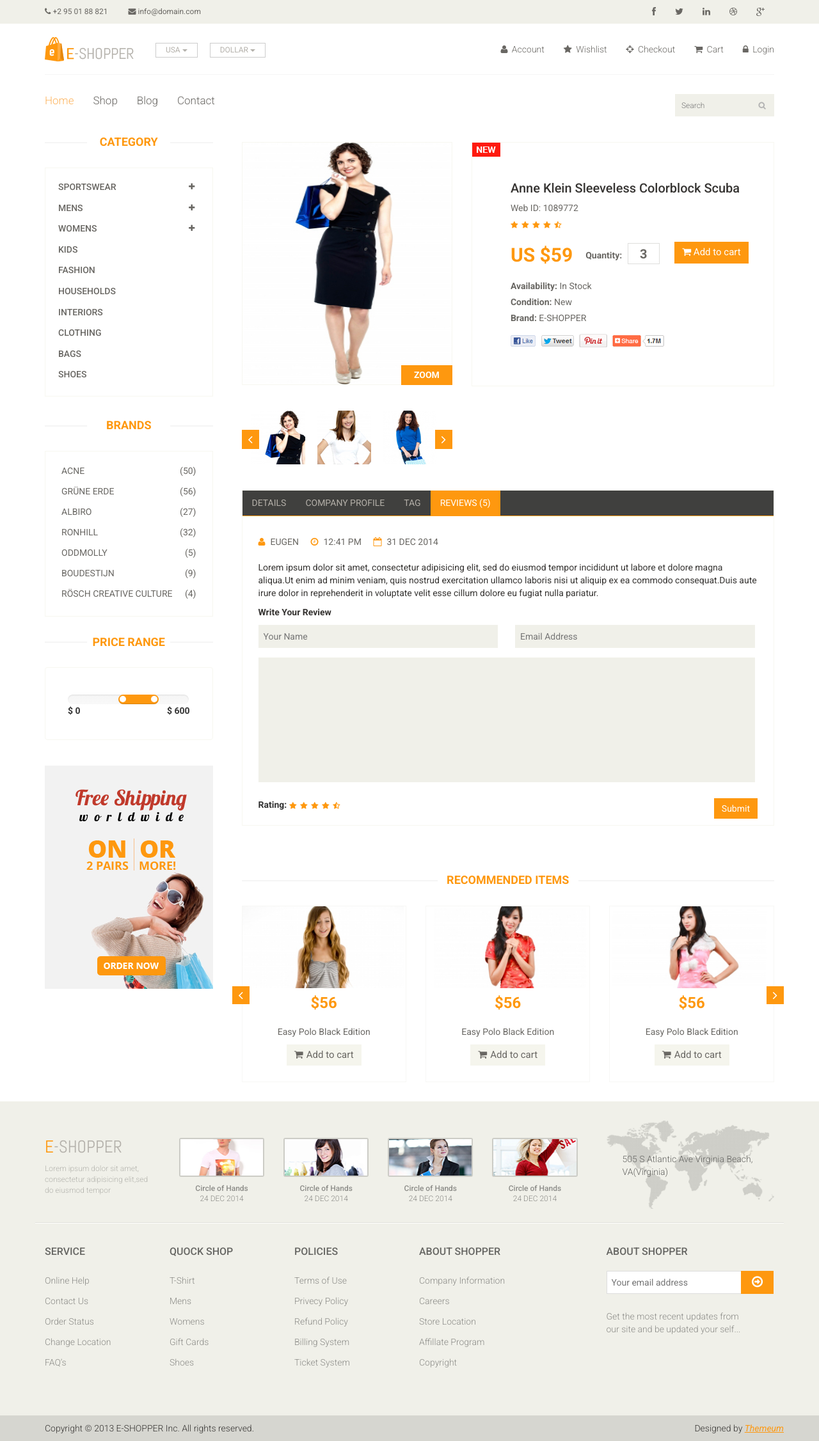
After one commit to gurnitha/2022-django-eshopper, a Django app: page /product/1 in a window 1280 px wide. The commit adds this page. Shown: the whole page at 64% size. Run offline with Django 3.2, Linux system fonts and the light colour scheme.

Commit message:
4. Create product_detail page

```diff
--- a/shop/urls.py
+++ b/shop/urls.py
@@ -9,4 +9,5 @@ from shop import views
 urlpatterns = [
     path('', views.index, name='index'),
     path('products/', views.products, name='products'),
+    path('product/1', views.product_detail, name='product_detail'),
 ]
--- a/shop/views.py
+++ b/shop/views.py
@@ -8,3 +8,7 @@ def index(request):
 
 def products(request):
 	return render(request, 'products.html')
+
+
+def product_detail(request):
+	return render(request, 'product_detail.html')
--- a/templates/index.html
+++ b/templates/index.html
@@ -228,7 +228,9 @@
 										<div class="product-overlay">
 											<div class="overlay-content">
 												<h2>$56</h2>
+												<a href="{% url 'product_detail' %}">
 												<p>Easy Polo Black Edition</p>
+												</a>
 												<a href="#" class="btn btn-default add-to-cart"><i class="fa fa-shopping-cart"></i>Add to cart</a>
 											</div>
 										</div>
@@ -389,7 +391,9 @@
 											<div class="productinfo text-center">
 												<img src="{% static 'images/home/gallery1.jpg' %}" alt="" />
 												<h2>$56</h2>
-												<p>Easy Polo Black Edition</p>
+												<a href="{% url 'product_detail' %}">
+												<p>--------Easy Polo Black Edition</p>
+											    </a>
 												<a href="#" class="btn btn-default add-to-cart"><i class="fa fa-shopping-cart"></i>Add to cart</a>
 											</div>
 
--- /dev/null
+++ b/templates/product_detail.html
@@ -0,0 +1,499 @@
+{% extends 'base.html' %}
+{% load static %}
+
+{% block title %}Product 1{% endblock title %}
+
+{% block content %}
+
+	<section>
+		<div class="container">
+			<div class="row">
+				<div class="col-sm-3">
+					<div class="left-sidebar">
+						<h2>Category</h2>
+						<div class="panel-group category-products" id="accordian"><!--category-productsr-->
+							<div class="panel panel-default">
+								<div class="panel-heading">
+									<h4 class="panel-title">
+										<a data-toggle="collapse" data-parent="#accordian" href="#sportswear">
+											<span class="badge pull-right"><i class="fa fa-plus"></i></span>
+											Sportswear
+										</a>
+									</h4>
+								</div>
+								<div id="sportswear" class="panel-collapse collapse">
+									<div class="panel-body">
+										<ul>
+											<li><a href="">Nike </a></li>
+											<li><a href="">Under Armour </a></li>
+											<li><a href="">Adidas </a></li>
+											<li><a href="">Puma</a></li>
+											<li><a href="">ASICS </a></li>
+										</ul>
+									</div>
+								</div>
+							</div>
+							<div class="panel panel-default">
+								<div class="panel-heading">
+									<h4 class="panel-title">
+										<a data-toggle="collapse" data-parent="#accordian" href="#mens">
+											<span class="badge pull-right"><i class="fa fa-plus"></i></span>
+											Mens
+										</a>
+									</h4>
+								</div>
+								<div id="mens" class="panel-collapse collapse">
+									<div class="panel-body">
+										<ul>
+											<li><a href="">Fendi</a></li>
+											<li><a href="">Guess</a></li>
+											<li><a href="">Valentino</a></li>
+											<li><a href="">Dior</a></li>
+											<li><a href="">Versace</a></li>
+											<li><a href="">Armani</a></li>
+											<li><a href="">Prada</a></li>
+											<li><a href="">Dolce and Gabbana</a></li>
+											<li><a href="">Chanel</a></li>
+											<li><a href="">Gucci</a></li>
+										</ul>
+									</div>
+								</div>
+							</div>
+
+							<div class="panel panel-default">
+								<div class="panel-heading">
+									<h4 class="panel-title">
+										<a data-toggle="collapse" data-parent="#accordian" href="#womens">
+											<span class="badge pull-right"><i class="fa fa-plus"></i></span>
+											Womens
+										</a>
+									</h4>
+								</div>
+								<div id="womens" class="panel-collapse collapse">
+									<div class="panel-body">
+										<ul>
+											<li><a href="">Fendi</a></li>
+											<li><a href="">Guess</a></li>
+											<li><a href="">Valentino</a></li>
+											<li><a href="">Dior</a></li>
+											<li><a href="">Versace</a></li>
+										</ul>
+									</div>
+								</div>
+							</div>
+							<div class="panel panel-default">
+								<div class="panel-heading">
+									<h4 class="panel-title"><a href="#">Kids</a></h4>
+								</div>
+							</div>
+							<div class="panel panel-default">
+								<div class="panel-heading">
+									<h4 class="panel-title"><a href="#">Fashion</a></h4>
+								</div>
+							</div>
+							<div class="panel panel-default">
+								<div class="panel-heading">
+									<h4 class="panel-title"><a href="#">Households</a></h4>
+								</div>
+							</div>
+							<div class="panel panel-default">
+								<div class="panel-heading">
+									<h4 class="panel-title"><a href="#">Interiors</a></h4>
+								</div>
+							</div>
+							<div class="panel panel-default">
+								<div class="panel-heading">
+									<h4 class="panel-title"><a href="#">Clothing</a></h4>
+								</div>
+							</div>
+							<div class="panel panel-default">
+								<div class="panel-heading">
+									<h4 class="panel-title"><a href="#">Bags</a></h4>
+								</div>
+							</div>
+							<div class="panel panel-default">
+								<div class="panel-heading">
+									<h4 class="panel-title"><a href="#">Shoes</a></h4>
+								</div>
+							</div>
+						</div><!--/category-products-->
+
+						<div class="brands_products"><!--brands_products-->
+							<h2>Brands</h2>
+							<div class="brands-name">
+								<ul class="nav nav-pills nav-stacked">
+									<li><a href=""> <span class="pull-right">(50)</span>Acne</a></li>
+									<li><a href=""> <span class="pull-right">(56)</span>Grüne Erde</a></li>
+									<li><a href=""> <span class="pull-right">(27)</span>Albiro</a></li>
+									<li><a href=""> <span class="pull-right">(32)</span>Ronhill</a></li>
+									<li><a href=""> <span class="pull-right">(5)</span>Oddmolly</a></li>
+									<li><a href=""> <span class="pull-right">(9)</span>Boudestijn</a></li>
+									<li><a href=""> <span class="pull-right">(4)</span>Rösch creative culture</a></li>
+								</ul>
+							</div>
+						</div><!--/brands_products-->
+
+						<div class="price-range"><!--price-range-->
+							<h2>Price Range</h2>
+							<div class="well">
+								 <input type="text" class="span2" value="" data-slider-min="0" data-slider-max="600" data-slider-step="5" data-slider-value="[250,450]" id="sl2" ><br />
+								 <b>$ 0</b> <b class="pull-right">$ 600</b>
+							</div>
+						</div><!--/price-range-->
+
+						<div class="shipping text-center"><!--shipping-->
+							<img src="{% static 'images/home/shipping.jpg' %}" alt="" />
+						</div><!--/shipping-->
+
+					</div>
+				</div>
+
+				<div class="col-sm-9 padding-right">
+					<div class="product-details"><!--product-details-->
+						<div class="col-sm-5">
+							<div class="view-product">
+								<img src="{% static 'images/product-details/1.jpg' %}" alt="" />
+								<h3>ZOOM</h3>
+							</div>
+							<div id="similar-product" class="carousel slide" data-ride="carousel">
+
+								  <!-- Wrapper for slides -->
+								    <div class="carousel-inner">
+										<div class="item active">
+										  <a href=""><img src="{% static 'images/product-details/similar1.jpg' %}" alt=""></a>
+										  <a href=""><img src="{% static 'images/product-details/similar2.jpg' %}" alt=""></a>
+										  <a href=""><img src="{% static 'images/product-details/similar3.jpg' %}" alt=""></a>
+										</div>
+										<div class="item">
+										  <a href=""><img src="{% static 'images/product-details/similar1.jpg' %}" alt=""></a>
+										  <a href=""><img src="{% static 'images/product-details/similar2.jpg' %}" alt=""></a>
+										  <a href=""><img src="{% static 'images/product-details/similar3.jpg' %}" alt=""></a>
+										</div>
+										<div class="item">
+										  <a href=""><img src="{% static 'images/product-details/similar1.jpg' %}" alt=""></a>
+										  <a href=""><img src="{% static 'images/product-details/similar2.jpg' %}" alt=""></a>
+										  <a href=""><img src="{% static 'images/product-details/similar3.jpg' %}" alt=""></a>
+										</div>
+
+									</div>
+
+								  <!-- Controls -->
+								  <a class="left item-control" href="#similar-product" data-slide="prev">
+									<i class="fa fa-angle-left"></i>
+								  </a>
+								  <a class="right item-control" href="#similar-product" data-slide="next">
+									<i class="fa fa-angle-right"></i>
+								  </a>
+							</div>
+
+						</div>
+						<div class="col-sm-7">
+							<div class="product-information"><!--/product-information-->
+								<img src="{% static 'images/product-details/new.jpg' %}" class="newarrival" alt="" />
+								<h2>Anne Klein Sleeveless Colorblock Scuba</h2>
+								<p>Web ID: 1089772</p>
+								<img src="{% static 'images/product-details/rating.png" alt="" />
+								<span>
+									<span>US $59</span>
+									<label>Quantity:</label>
+									<input type="text" value="3" />
+									<button type="button" class="btn btn-fefault cart">
+										<i class="fa fa-shopping-cart"></i>
+										Add to cart
+									</button>
+								</span>
+								<p><b>Availability:</b> In Stock</p>
+								<p><b>Condition:</b> New</p>
+								<p><b>Brand:</b> E-SHOPPER</p>
+								<a href=""><img src="{% static 'images/product-details/share.png" class="share img-responsive"  alt="" /></a>
+							</div><!--/product-information-->
+						</div>
+					</div><!--/product-details-->
+
+					<div class="category-tab shop-details-tab"><!--category-tab-->
+						<div class="col-sm-12">
+							<ul class="nav nav-tabs">
+								<li><a href="#details" data-toggle="tab">Details</a></li>
+								<li><a href="#companyprofile" data-toggle="tab">Company Profile</a></li>
+								<li><a href="#tag" data-toggle="tab">Tag</a></li>
+								<li class="active"><a href="#reviews" data-toggle="tab">Reviews (5)</a></li>
+							</ul>
+						</div>
+						<div class="tab-content">
+							<div class="tab-pane fade" id="details" >
+								<div class="col-sm-3">
+									<div class="product-image-wrapper">
+										<div class="single-products">
+											<div class="productinfo text-center">
+												<img src="{% static 'images/home/gallery1.jpg' %}" alt="" />
+												<h2>$56</h2>
+												<p>Easy Polo Black Edition</p>
+												<button type="button" class="btn btn-default add-to-cart"><i class="fa fa-shopping-cart"></i>Add to cart</button>
+											</div>
+										</div>
+									</div>
+								</div>
+								<div class="col-sm-3">
+									<div class="product-image-wrapper">
+										<div class="single-products">
+											<div class="productinfo text-center">
+												<img src="{% static 'images/home/gallery2.jpg' %}" alt="" />
+												<h2>$56</h2>
+												<p>Easy Polo Black Edition</p>
+												<button type="button" class="btn btn-default add-to-cart"><i class="fa fa-shopping-cart"></i>Add to cart</button>
+											</div>
+										</div>
+									</div>
+								</div>
+								<div class="col-sm-3">
+									<div class="product-image-wrapper">
+										<div class="single-products">
+											<div class="productinfo text-center">
+												<img src="{% static 'images/home/gallery3.jpg' %}" alt="" />
+												<h2>$56</h2>
+												<p>Easy Polo Black Edition</p>
+												<button type="button" class="btn btn-default add-to-cart"><i class="fa fa-shopping-cart"></i>Add to cart</button>
+											</div>
+										</div>
+									</div>
+								</div>
+								<div class="col-sm-3">
+									<div class="product-image-wrapper">
+										<div class="single-products">
+											<div class="productinfo text-center">
+												<img src="{% static 'images/home/gallery4.jpg' %}" alt="" />
+												<h2>$56</h2>
+												<p>Easy Polo Black Edition</p>
+												<button type="button" class="btn btn-default add-to-cart"><i class="fa fa-shopping-cart"></i>Add to cart</button>
+											</div>
+										</div>
+									</div>
+								</div>
+							</div>
+
+							<div class="tab-pane fade" id="companyprofile" >
+								<div class="col-sm-3">
+									<div class="product-image-wrapper">
+										<div class="single-products">
+											<div class="productinfo text-center">
+												<img src="{% static 'images/home/gallery1.jpg' %}" alt="" />
+												<h2>$56</h2>
+												<p>Easy Polo Black Edition</p>
+												<button type="button" class="btn btn-default add-to-cart"><i class="fa fa-shopping-cart"></i>Add to cart</button>
+											</div>
+										</div>
+									</div>
+								</div>
+								<div class="col-sm-3">
+									<div class="product-image-wrapper">
+										<div class="single-products">
+											<div class="productinfo text-center">
+												<img src="{% static 'images/home/gallery3.jpg' %}" alt="" />
+												<h2>$56</h2>
+												<p>Easy Polo Black Edition</p>
+												<button type="button" class="btn btn-default add-to-cart"><i class="fa fa-shopping-cart"></i>Add to cart</button>
+											</div>
+										</div>
+									</div>
+								</div>
+								<div class="col-sm-3">
+									<div class="product-image-wrapper">
+										<div class="single-products">
+											<div class="productinfo text-center">
+												<img src="{% static 'images/home/gallery2.jpg' %}" alt="" />
+												<h2>$56</h2>
+												<p>Easy Polo Black Edition</p>
+												<button type="button" class="btn btn-default add-to-cart"><i class="fa fa-shopping-cart"></i>Add to cart</button>
+											</div>
+										</div>
+									</div>
+								</div>
+								<div class="col-sm-3">
+									<div class="product-image-wrapper">
+										<div class="single-products">
+											<div class="productinfo text-center">
+												<img src="{% static 'images/home/gallery4.jpg' %}" alt="" />
+												<h2>$56</h2>
+												<p>Easy Polo Black Edition</p>
+												<button type="button" class="btn btn-default add-to-cart"><i class="fa fa-shopping-cart"></i>Add to cart</button>
+											</div>
+										</div>
+									</div>
+								</div>
+							</div>
+
+							<div class="tab-pane fade" id="tag" >
+								<div class="col-sm-3">
+									<div class="product-image-wrapper">
+										<div class="single-products">
+											<div class="productinfo text-center">
+												<img src="{% static 'images/home/gallery1.jpg' %}" alt="" />
+												<h2>$56</h2>
+												<p>Easy Polo Black Edition</p>
+												<button type="button" class="btn btn-default add-to-cart"><i class="fa fa-shopping-cart"></i>Add to cart</button>
+											</div>
+										</div>
+									</div>
+								</div>
+								<div class="col-sm-3">
+									<div class="product-image-wrapper">
+										<div class="single-products">
+											<div class="productinfo text-center">
+												<img src="{% static 'images/home/gallery2.jpg' %}" alt="" />
+												<h2>$56</h2>
+												<p>Easy Polo Black Edition</p>
+												<button type="button" class="btn btn-default add-to-cart"><i class="fa fa-shopping-cart"></i>Add to cart</button>
+											</div>
+										</div>
+									</div>
+								</div>
+								<div class="col-sm-3">
+									<div class="product-image-wrapper">
+										<div class="single-products">
+											<div class="productinfo text-center">
+												<img src="{% static 'images/home/gallery3.jpg' %}" alt="" />
+												<h2>$56</h2>
+												<p>Easy Polo Black Edition</p>
+												<button type="button" class="btn btn-default add-to-cart"><i class="fa fa-shopping-cart"></i>Add to cart</button>
+											</div>
+										</div>
+									</div>
+								</div>
+								<div class="col-sm-3">
+									<div class="product-image-wrapper">
+										<div class="single-products">
+											<div class="productinfo text-center">
+												<img src="{% static 'images/home/gallery4.jpg' %}" alt="" />
+												<h2>$56</h2>
+												<p>Easy Polo Black Edition</p>
+												<button type="button" class="btn btn-default add-to-cart"><i class="fa fa-shopping-cart"></i>Add to cart</button>
+											</div>
+										</div>
+									</div>
+								</div>
+							</div>
+
+							<div class="tab-pane fade active in" id="reviews" >
+								<div class="col-sm-12">
+									<ul>
+										<li><a href=""><i class="fa fa-user"></i>EUGEN</a></li>
+										<li><a href=""><i class="fa fa-clock-o"></i>12:41 PM</a></li>
+										<li><a href=""><i class="fa fa-calendar-o"></i>31 DEC 2014</a></li>
+									</ul>
+									<p>Lorem ipsum dolor sit amet, consectetur adipisicing elit, sed do eiusmod tempor incididunt ut labore et dolore magna aliqua.Ut enim ad minim veniam, quis nostrud exercitation ullamco laboris nisi ut aliquip ex ea commodo consequat.Duis aute irure dolor in reprehenderit in voluptate velit esse cillum dolore eu fugiat nulla pariatur.</p>
+									<p><b>Write Your Review</b></p>
+
+									<form action="#">
+										<span>
+											<input type="text" placeholder="Your Name"/>
+											<input type="email" placeholder="Email Address"/>
+										</span>
+										<textarea name="" ></textarea>
+										<b>Rating: </b> <img src="{% static 'images/product-details/rating.png" alt="" />
+										<button type="button" class="btn btn-default pull-right">
+											Submit
+										</button>
+									</form>
+								</div>
+							</div>
+
+						</div>
+					</div><!--/category-tab-->
+
+					<div class="recommended_items"><!--recommended_items-->
+						<h2 class="title text-center">recommended items</h2>
+
+						<div id="recommended-item-carousel" class="carousel slide" data-ride="carousel">
+							<div class="carousel-inner">
+								<div class="item active">
+									<div class="col-sm-4">
+										<div class="product-image-wrapper">
+											<div class="single-products">
+												<div class="productinfo text-center">
+													<img src="{% static 'images/home/recommend1.jpg' %}" alt="" />
+													<h2>$56</h2>
+													<p>Easy Polo Black Edition</p>
+													<button type="button" class="btn btn-default add-to-cart"><i class="fa fa-shopping-cart"></i>Add to cart</button>
+												</div>
+											</div>
+										</div>
+									</div>
+									<div class="col-sm-4">
+										<div class="product-image-wrapper">
+											<div class="single-products">
+												<div class="productinfo text-center">
+													<img src="{% static 'images/home/recommend2.jpg' %}" alt="" />
+													<h2>$56</h2>
+													<p>Easy Polo Black Edition</p>
+													<button type="button" class="btn btn-default add-to-cart"><i class="fa fa-shopping-cart"></i>Add to cart</button>
+												</div>
+											</div>
+										</div>
+									</div>
+									<div class="col-sm-4">
+										<div class="product-image-wrapper">
+											<div class="single-products">
+												<div class="productinfo text-center">
+													<img src="{% static 'images/home/recommend3.jpg' %}" alt="" />
+													<h2>$56</h2>
+													<p>Easy Polo Black Edition</p>
+													<button type="button" class="btn btn-default add-to-cart"><i class="fa fa-shopping-cart"></i>Add to cart</button>
+												</div>
+											</div>
+										</div>
+									</div>
+								</div>
+								<div class="item">
+									<div class="col-sm-4">
+										<div class="product-image-wrapper">
+											<div class="single-products">
+												<div class="productinfo text-center">
+													<img src="{% static 'images/home/recommend1.jpg' %}" alt="" />
+													<h2>$56</h2>
+													<p>Easy Polo Black Edition</p>
+													<button type="button" class="btn btn-default add-to-cart"><i class="fa fa-shopping-cart"></i>Add to cart</button>
+												</div>
+											</div>
+										</div>
+									</div>
+									<div class="col-sm-4">
+										<div class="product-image-wrapper">
+											<div class="single-products">
+												<div class="productinfo text-center">
+													<img src="{% static 'images/home/recommend2.jpg' %}" alt="" />
+													<h2>$56</h2>
+													<p>Easy Polo Black Edition</p>
+													<button type="button" class="btn btn-default add-to-cart"><i class="fa fa-shopping-cart"></i>Add to cart</button>
+												</div>
+											</div>
+										</div>
+									</div>
+									<div class="col-sm-4">
+										<div class="product-image-wrapper">
+											<div class="single-products">
+												<div class="productinfo text-center">
+													<img src="{% static 'images/home/recommend3.jpg' %}" alt="" />
+													<h2>$56</h2>
+													<p>Easy Polo Black Edition</p>
+													<button type="button" class="btn btn-default add-to-cart"><i class="fa fa-shopping-cart"></i>Add to cart</button>
+												</div>
+											</div>
+										</div>
+									</div>
+								</div>
+							</div>
+							 <a class="left recommended-item-control" href="#recommended-item-carousel" data-slide="prev">
+								<i class="fa fa-angle-left"></i>
+							  </a>
+							  <a class="right recommended-item-control" href="#recommended-item-carousel" data-slide="next">
+								<i class="fa fa-angle-right"></i>
+							  </a>
+						</div>
+					</div><!--/recommended_items-->
+
+				</div>
+			</div>
+		</div>
+	</section>
+
+{% endblock content %}
--- a/templates/products.html
+++ b/templates/products.html
@@ -169,7 +169,9 @@
 									<div class="product-overlay">
 										<div class="overlay-content">
 											<h2>$56</h2>
+											<a href="{% url 'product_detail' %}">
 											<p>Easy Polo Black Edition</p>
+											</a>
 											<a href="#" class="btn btn-default add-to-cart"><i class="fa fa-shopping-cart"></i>Add to cart</a>
 										</div>
 									</div>
```
Also changed, not shown: README.md.
